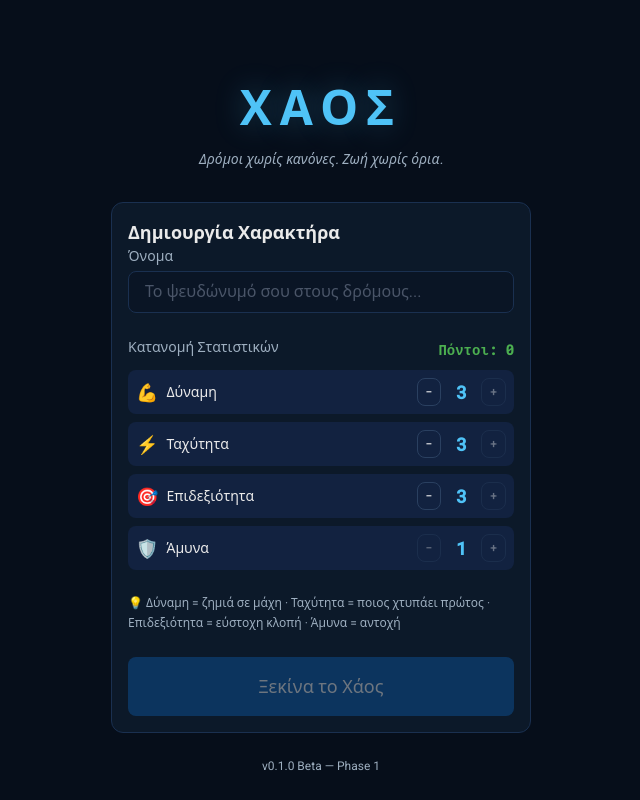
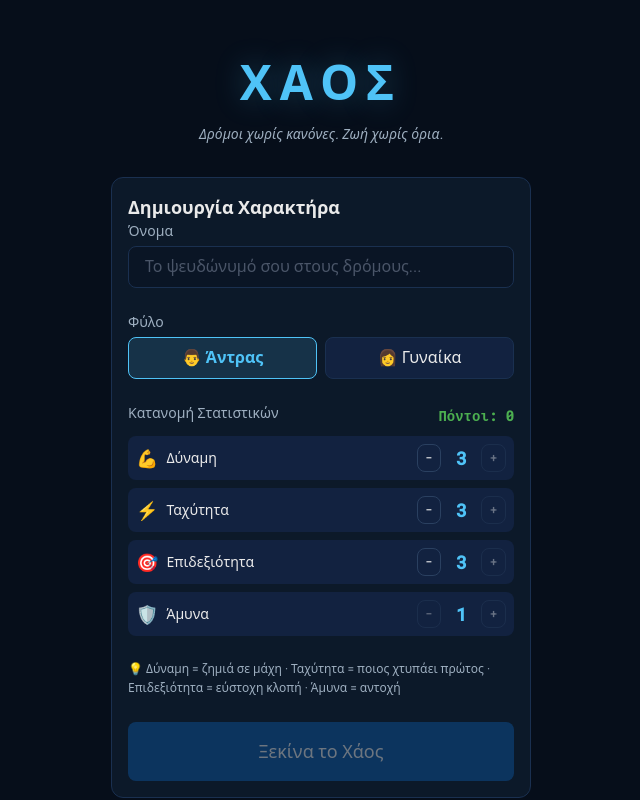
Before and after one commit to hackerw32/GreekTorn, a Vue app: page /#/create in a window 1280 px wide. Shown: the whole page, without its empty margins (439-1079 px from the left). Built offline with nearby package versions, Linux system fonts and the light colour scheme.

Commit message:
Implement gender selection in character creation
Added gender selection options to character creation form.

```diff
--- a/src/views/CharacterCreateView.vue
+++ b/src/views/CharacterCreateView.vue
@@ -17,6 +17,20 @@
           maxlength="20"
           @keyup.enter="create"
         />
+      </div>
+
+      <div class="form-group">
+        <label class="form-label">Φύλο</label>
+        <div class="gender-options">
+          <label class="gender-radio" :class="{ active: gender === 'male' }">
+            <input type="radio" value="male" v-model="gender" hidden />
+            👨 Άντρας
+          </label>
+          <label class="gender-radio" :class="{ active: gender === 'female' }">
+            <input type="radio" value="female" v-model="gender" hidden />
+            👩 Γυναίκα
+          </label>
+        </div>
       </div>
 
       <div class="stats-section">
@@ -73,6 +87,7 @@ const playerStore = usePlayerStore()
 const gameStore = useGameStore()
 
 const name = ref('')
+const gender = ref('male') // Default επιλογή
 const error = ref('')
 const allocation = reactive({
   strength: 3,
@@ -99,15 +114,11 @@ const canCreate = computed(() =>
 )
 
 function increase(stat) {
-  if (remaining.value > 0 && allocation[stat] < 10) {
-    allocation[stat]++
-  }
+  if (remaining.value > 0 && allocation[stat] < 10) { allocation[stat]++ }
 }
 
 function decrease(stat) {
-  if (allocation[stat] > 1) {
-    allocation[stat]--
-  }
+  if (allocation[stat] > 1) { allocation[stat]-- }
 }
 
 function create() {
@@ -118,7 +129,8 @@ function create() {
     return
   }
 
-  playerStore.initializeCharacter(name.value.trim(), { ...allocation })
+  // Στέλνουμε ΚΑΙ το φύλο στο Store
+  playerStore.initializeCharacter(name.value.trim(), gender.value, { ...allocation })
   gameStore.setInitialized()
   gameStore.startGameLoop()
   gameStore.addNotification(`Καλώς ήρθες, ${name.value.trim()}! Το χάος ξεκίνησε.`, 'success')
@@ -128,121 +140,45 @@ function create() {
 </script>
 
 <style scoped>
-.create-page {
+/* Κράτησε το ίδιο CSS που είχες, απλά πρόσθεσε αυτό το κομμάτι για τα radio buttons: */
+.gender-options {
   display: flex;
-  flex-direction: column;
-  align-items: center;
-  justify-content: center;
-  min-height: 100vh;
-  padding: var(--space-lg);
-}
-
-.create-header {
-  text-align: center;
-  margin-bottom: var(--space-xl);
-}
-
-.game-title {
-  font-size: 3rem;
-  font-weight: 900;
-  letter-spacing: 8px;
-  color: var(--color-accent);
-  text-shadow: 0 0 30px rgba(79, 195, 247, 0.3);
-}
-
-.game-subtitle {
-  color: var(--text-secondary);
-  font-size: var(--font-size-sm);
-  margin-top: var(--space-xs);
-  font-style: italic;
-}
-
-.create-card {
-  width: 100%;
-  max-width: 420px;
-}
-
-.form-group {
-  margin-bottom: var(--space-lg);
-}
-
-.form-label {
-  display: block;
-  font-size: var(--font-size-sm);
-  font-weight: var(--font-weight-medium);
-  color: var(--text-secondary);
-  margin-bottom: var(--space-xs);
-}
-
-.stats-section {
-  margin-bottom: var(--space-lg);
-}
-
-.stats-header {
-  display: flex;
-  justify-content: space-between;
-  align-items: center;
-  margin-bottom: var(--space-sm);
-}
-
-.points-remaining {
-  font-family: var(--font-family-mono);
-  font-size: var(--font-size-sm);
-  font-weight: var(--font-weight-bold);
-}
-
-.stat-allocators {
-  display: flex;
-  flex-direction: column;
   gap: var(--space-sm);
 }
-
-.stat-row {
-  display: flex;
-  align-items: center;
-  justify-content: space-between;
+.gender-radio {
+  flex: 1;
+  text-align: center;
   padding: var(--space-sm);
   background: var(--bg-surface-raised);
+  border: 1px solid var(--border-color);
   border-radius: var(--border-radius-md);
+  cursor: pointer;
+  transition: all var(--transition-fast);
 }
-
-.stat-info {
-  display: flex;
-  align-items: center;
-  gap: var(--space-sm);
+.gender-radio.active {
+  background: rgba(79, 195, 247, 0.15);
+  border-color: var(--color-accent);
+  color: var(--color-accent);
+  font-weight: bold;
 }
-
-.stat-icon {
-  font-size: 18px;
-}
-
-.stat-name {
-  font-weight: var(--font-weight-medium);
-  font-size: var(--font-size-sm);
-}
-
-.stat-controls {
-  display: flex;
-  align-items: center;
-  gap: var(--space-sm);
-}
-
-.stat-value {
-  width: 24px;
-  text-align: center;
-  font-weight: var(--font-weight-bold);
-  font-size: var(--font-size-lg);
-  color: var(--color-accent);
-}
-
-.stat-hint {
-  font-size: var(--font-size-xs);
-  margin-bottom: var(--space-lg);
-  line-height: 1.6;
-}
-
-.version-text {
-  margin-top: var(--space-lg);
-  font-size: var(--font-size-xs);
-}
+/* ... Το υπόλοιπο CSS σου ... */
+.create-page { display: flex; flex-direction: column; align-items: center; justify-content: center; min-height: 100vh; padding: var(--space-lg); }
+.create-header { text-align: center; margin-bottom: var(--space-xl); }
+.game-title { font-size: 3rem; font-weight: 900; letter-spacing: 8px; color: var(--color-accent); text-shadow: 0 0 30px rgba(79, 195, 247, 0.3); }
+.game-subtitle { color: var(--text-secondary); font-size: var(--font-size-sm); margin-top: var(--space-xs); font-style: italic; }
+.create-card { width: 100%; max-width: 420px; }
+.form-group { margin-bottom: var(--space-lg); }
+.form-label { display: block; font-size: var(--font-size-sm); font-weight: var(--font-weight-medium); color: var(--text-secondary); margin-bottom: var(--space-xs); }
+.stats-section { margin-bottom: var(--space-lg); }
+.stats-header { display: flex; justify-content: space-between; align-items: center; margin-bottom: var(--space-sm); }
+.points-remaining { font-family: var(--font-family-mono); font-size: var(--font-size-sm); font-weight: var(--font-weight-bold); }
+.stat-allocators { display: flex; flex-direction: column; gap: var(--space-sm); }
+.stat-row { display: flex; align-items: center; justify-content: space-between; padding: var(--space-sm); background: var(--bg-surface-raised); border-radius: var(--border-radius-md); }
+.stat-info { display: flex; align-items: center; gap: var(--space-sm); }
+.stat-icon { font-size: 18px; }
+.stat-name { font-weight: var(--font-weight-medium); font-size: var(--font-size-sm); }
+.stat-controls { display: flex; align-items: center; gap: var(--space-sm); }
+.stat-value { width: 24px; text-align: center; font-weight: var(--font-weight-bold); font-size: var(--font-size-lg); color: var(--color-accent); }
+.stat-hint { font-size: var(--font-size-xs); margin-bottom: var(--space-lg); line-height: 1.6; }
+.version-text { margin-top: var(--space-lg); font-size: var(--font-size-xs); }
 </style>
```
